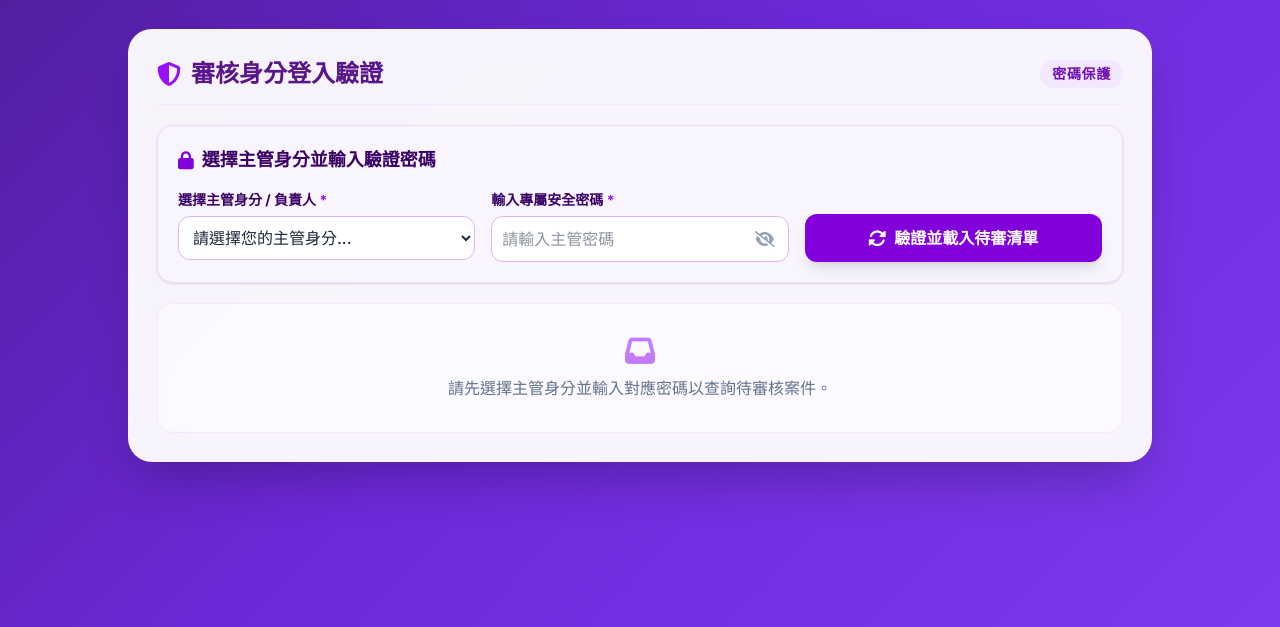
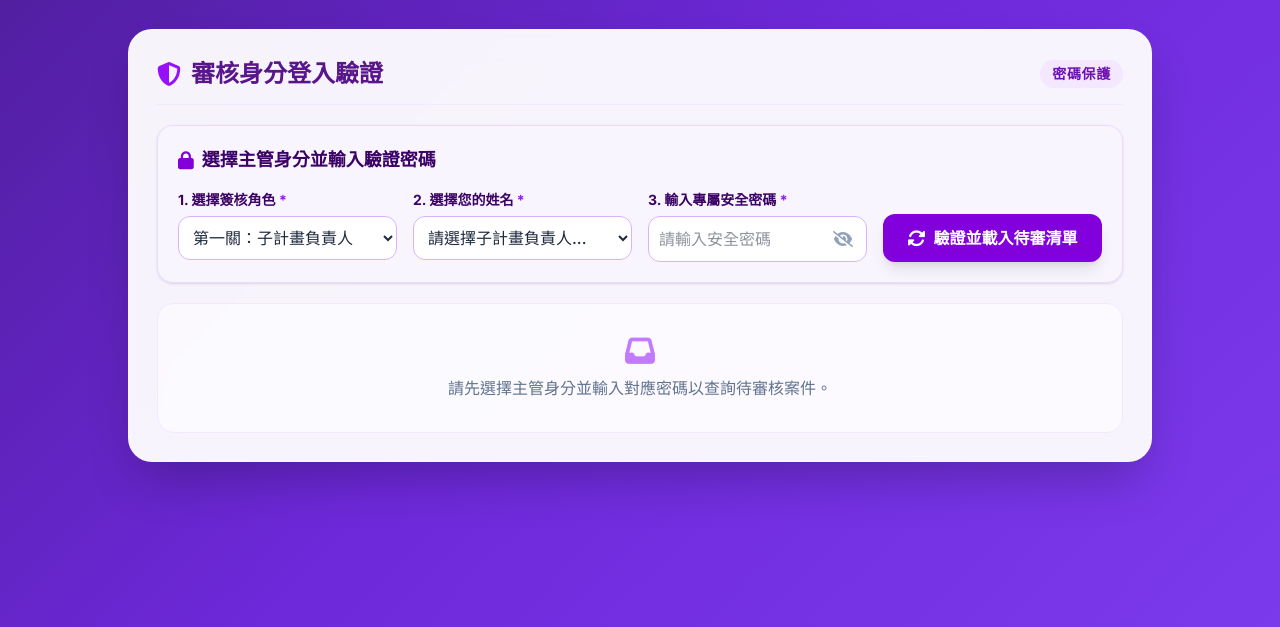
Before and after one commit to sweetcarol12030529-debug/116-118Change, a plain HTML site: page review.html in a window 1280 px wide. Shown: the part 173-800 px from the top of the page. Drawn offline with nearby package versions, Linux system fonts and the light colour scheme; no server answers.

Commit message:
Update review.html

```diff
--- a/review.html
+++ b/review.html
@@ -73,29 +73,24 @@
                                 </button>
                             </div>
                         </div>
-                        <div class="grid grid-cols-1 sm:grid-cols-2 lg:grid-cols-3 gap-4">
+                        <div class="grid grid-cols-1 sm:grid-cols-2 lg:grid-cols-4 gap-4">
                             <div>
-                                <label class="block text-sm font-bold text-purple-950 mb-1.5">選擇主管身分 / 負責人 <span class="text-purple-600">*</span></label>
-                                <select id="reviewSupervisorSelect" class="w-full rounded-xl border border-purple-300 bg-white p-2.5 text-base text-slate-800 focus:ring-2 focus:ring-purple-500 font-medium">
-                                    <option value="">請選擇您的主管身分...</option>
-                                    <optgroup label="範疇一">
-                                        <option value="劉季惠">劉季惠</option><option value="蔡斗元">蔡斗元</option><option value="唐家沛">唐家沛</option><option value="曾志恩">曾志恩</option><option value="林真福">林真福</option><option value="陳可家">陳可家</option><option value="李紀慧">李紀慧</option>
-                                    </optgroup>
-                                    <optgroup label="範疇二">
-                                        <option value="陳弘美">陳弘美</option><option value="李宜恭">李宜恭</option>
-                                    </optgroup>
-                                    <optgroup label="範疇三">
-                                        <option value="黃智瑋">黃智瑋</option><option value="林庭光">林庭光</option>
-                                    </optgroup>
-                                    <optgroup label="範疇四">
-                                        <option value="葉明憲">葉明憲</option><option value="楊佳瑜">楊佳瑜</option><option value="鄭秀晶">鄭秀晶</option><option value="陳佳蓉">陳佳蓉</option><option value="陳敬森">陳敬森</option><option value="顏貴珍">顏貴珍</option><option value="陳志偉">陳志偉</option><option value="劉鎮榮">劉鎮榮</option>
-                                    </optgroup>
+                                <label class="block text-sm font-bold text-purple-950 mb-1.5">1. 選擇簽核角色 <span class="text-purple-600">*</span></label>
+                                <select id="reviewRoleSelect" class="w-full rounded-xl border border-purple-300 bg-white p-2.5 text-base text-slate-800 focus:ring-2 focus:ring-purple-500 font-medium">
+                                    <option value="子計畫負責人">第一關：子計畫負責人</option>
+                                    <option value="各範疇副召集人">第二關：各範疇副召集人</option>
                                 </select>
                             </div>
                             <div>
-                                <label class="block text-sm font-bold text-purple-950 mb-1.5">輸入專屬安全密碼 <span class="text-purple-600">*</span></label>
+                                <label class="block text-sm font-bold text-purple-950 mb-1.5">2. 選擇您的姓名 <span class="text-purple-600">*</span></label>
+                                <select id="reviewSupervisorSelect" class="w-full rounded-xl border border-purple-300 bg-white p-2.5 text-base text-slate-800 focus:ring-2 focus:ring-purple-500 font-medium">
+                                    <option value="">正在載入名單...</option>
+                                </select>
+                            </div>
+                            <div>
+                                <label class="block text-sm font-bold text-purple-950 mb-1.5">3. 輸入專屬安全密碼 <span class="text-purple-600">*</span></label>
                                 <div class="relative">
-                                    <input type="password" id="reviewPinInput" placeholder="請輸入主管密碼" class="w-full rounded-xl border border-purple-300 bg-white p-2.5 pr-11 text-base text-slate-800 focus:ring-2 focus:ring-purple-500 font-medium">
+                                    <input type="password" id="reviewPinInput" placeholder="請輸入安全密碼" class="w-full rounded-xl border border-purple-300 bg-white p-2.5 pr-11 text-base text-slate-800 focus:ring-2 focus:ring-purple-500 font-medium">
                                     <button type="button" id="togglePasswordBtn" class="absolute inset-y-0 right-0 pr-3.5 flex items-center text-slate-400 hover:text-purple-700 cursor-pointer text-base">
                                         <i id="togglePasswordIcon" class="fa-solid fa-eye-slash"></i>
                                     </button>
@@ -174,6 +169,7 @@
         });
 
         const fetchPendingBtn = document.getElementById('fetchPendingBtn');
+        const reviewRoleSelect = document.getElementById('reviewRoleSelect');
         const reviewSupervisorSelect = document.getElementById('reviewSupervisorSelect');
         const pendingCasesContainer = document.getElementById('pendingCasesContainer');
         const reviewModal = document.getElementById('reviewModal');
@@ -188,8 +184,105 @@
 
         let currentActiveRowIndex = null;
 
+        // 預設名單（載入後端設定後會自動同步）
+        let approversListCache = [
+            { scope: "範疇一", roleType: "子計畫負責人", name: "劉季惠" },
+            { scope: "範疇一", roleType: "子計畫負責人", name: "蔡斗元" },
+            { scope: "範疇一", roleType: "子計畫負責人", name: "唐家沛" },
+            { scope: "範疇一", roleType: "子計畫負責人", name: "曾志恩" },
+            { scope: "範疇一", roleType: "子計畫負責人", name: "林真福" },
+            { scope: "範疇一", roleType: "子計畫負責人", name: "陳可家" },
+            { scope: "範疇一", roleType: "子計畫負責人", name: "李紀慧" },
+            { scope: "範疇一", roleType: "各範疇副召集人", name: "範疇一副召集人" },
+            { scope: "範疇二", roleType: "子計畫負責人", name: "陳弘美" },
+            { scope: "範疇二", roleType: "子計畫負責人", name: "李宜恭" },
+            { scope: "範疇二", roleType: "各範疇副召集人", name: "範疇二副召集人" },
+            { scope: "範疇三", roleType: "子計畫負責人", name: "黃智瑋" },
+            { scope: "範疇三", roleType: "子計畫負責人", name: "林庭光" },
+            { scope: "範疇三", roleType: "各範疇副召集人", name: "範疇三副召集人" },
+            { scope: "範疇四", roleType: "子計畫負責人", name: "葉明憲" },
+            { scope: "範疇四", roleType: "子計畫負責人", name: "楊佳瑜" },
+            { scope: "範疇四", roleType: "子計畫負責人", name: "鄭秀晶" },
+            { scope: "範疇四", roleType: "子計畫負責人", name: "陳佳蓉" },
+            { scope: "範疇四", roleType: "子計畫負責人", name: "陳敬森" },
+            { scope: "範疇四", roleType: "子計畫負責人", name: "顏貴珍" },
+            { scope: "範疇四", roleType: "子計畫負責人", name: "陳志偉" },
+            { scope: "範疇四", roleType: "子計畫負責人", name: "劉鎮榮" },
+            { scope: "範疇四", roleType: "各範疇副召集人", name: "範疇四副召集人" }
+        ];
+
+        function renderReviewerOptions() {
+            const selectedRole = String(reviewRoleSelect.value || "").trim();
+            const isViceConvener = (selectedRole === "各範疇副召集人" || selectedRole.indexOf("副召集人") !== -1);
+
+            const filtered = approversListCache.filter(item => {
+                const rType = String(item.roleType || "").trim();
+                if (isViceConvener) {
+                    return rType === "各範疇副召集人" || rType.indexOf("副召集人") !== -1;
+                }
+                return rType === "子計畫負責人" || rType.indexOf("負責人") !== -1;
+            });
+
+            reviewSupervisorSelect.innerHTML = `<option value="">請選擇${selectedRole}...</option>`;
+
+            const scopes = ["範疇一", "範疇二", "範疇三", "範疇四"];
+            const addedKeys = new Set();
+
+            scopes.forEach(sc => {
+                const scItems = filtered.filter(i => String(i.scope || "").trim() === sc);
+                if (scItems.length > 0) {
+                    const grp = document.createElement('optgroup');
+                    grp.label = sc;
+                    scItems.forEach(person => {
+                        const pName = String(person.name || "").trim();
+                        if (!pName) return;
+                        const opt = document.createElement('option');
+                        opt.value = pName;
+                        opt.textContent = `${pName} (${sc})`;
+                        grp.appendChild(opt);
+                        addedKeys.add(`${sc}_${pName}`);
+                    });
+                    reviewSupervisorSelect.appendChild(grp);
+                }
+            });
+
+            const others = filtered.filter(i => !addedKeys.has(`${String(i.scope || "").trim()}_${String(i.name || "").trim()}`));
+            if (others.length > 0) {
+                const otherGrp = document.createElement('optgroup');
+                otherGrp.label = "其他簽核人員";
+                others.forEach(person => {
+                    const pName = String(person.name || "").trim();
+                    if (!pName) return;
+                    const opt = document.createElement('option');
+                    opt.value = pName;
+                    opt.textContent = person.scope ? `${pName} (${person.scope})` : pName;
+                    otherGrp.appendChild(opt);
+                });
+                reviewSupervisorSelect.appendChild(otherGrp);
+            }
+        }
+
+        reviewRoleSelect.addEventListener('change', renderReviewerOptions);
+
+        async function initApproversFromServer() {
+            renderReviewerOptions();
+            try {
+                const res = await fetch(`${SCRIPT_URL}?action=getPublicApprovers&_t=${Date.now()}`);
+                const data = await res.json();
+                if (data.status === "success" && Array.isArray(data.approvers)) {
+                    approversListCache = data.approvers;
+                    renderReviewerOptions();
+                }
+            } catch (e) {
+                console.warn("載入簽核名單失敗，使用預設名單", e);
+            }
+        }
+
+        initApproversFromServer();
+
         // 主管登出操作
         supervisorLogoutBtn.addEventListener('click', () => {
+            reviewRoleSelect.disabled = false;
             reviewSupervisorSelect.value = "";
             reviewPinInput.value = "";
             reviewSupervisorSelect.disabled = false;
@@ -201,7 +294,7 @@
             pendingCasesContainer.innerHTML = `
                 <div class="text-center py-8 text-slate-500 bg-white/60 rounded-2xl border border-purple-100">
                     <i class="fa-solid fa-inbox text-3xl mb-2.5 text-purple-400"></i>
-                    <p class="text-base font-medium">已登出。請重新選擇主管身分並輸入對應密碼以查詢待審核案件。</p>
+                    <p class="text-base font-medium">已登出。請重新選擇簽核身分並輸入對應密碼以查詢待審核案件。</p>
                 </div>
             `;
             showCustomMessage("您已成功登出主管審核系統。", "已登出");
@@ -212,11 +305,12 @@
         }
 
         fetchPendingBtn.addEventListener('click', async function() {
+            const roleType = reviewRoleSelect.value;
             const supervisor = reviewSupervisorSelect.value;
             const pin = reviewPinInput.value.trim();
 
             if (!supervisor) {
-                showCustomMessage("請先選擇您的主管身分！", "警告");
+                showCustomMessage("請先選擇您的簽核姓名！", "警告");
                 return;
             }
             if (!pin) {
@@ -227,13 +321,14 @@
             pendingCasesContainer.innerHTML = `<div class="text-center py-8 text-purple-700 bg-white/60 rounded-2xl border border-purple-100 font-bold"><i class="fa-solid fa-spinner fa-spin text-3xl mb-2.5"></i><p class="text-base">正在驗證密碼並載入待審清單...</p></div>`;
 
             try {
-                const res = await fetch(`${SCRIPT_URL}?action=getPending&supervisor=${encodeURIComponent(supervisor)}&pin=${encodeURIComponent(pin)}`);
+                const res = await fetch(`${SCRIPT_URL}?action=getPending&roleType=${encodeURIComponent(roleType)}&supervisor=${encodeURIComponent(supervisor)}&pin=${encodeURIComponent(pin)}`);
                 const data = await res.json();
 
                 if (data.status === "success") {
-                    // 驗證成功，顯示主管登入狀態與登出按鈕，並鎖定身分切換避免誤操作
-                    currentSupervisorName.textContent = supervisor;
+                    // 驗證成功，顯示登入狀態與登出按鈕，並鎖定身分切換避免誤操作
+                    currentSupervisorName.textContent = `${supervisor} (${roleType})`;
                     supervisorLoggedInBar.classList.remove('hidden');
+                    reviewRoleSelect.disabled = true;
                     reviewSupervisorSelect.disabled = true;
                     reviewPinInput.disabled = true;
 
@@ -242,13 +337,13 @@
                         pendingCasesContainer.innerHTML = `
                             <div class="text-center py-8 text-slate-600 bg-white/70 rounded-2xl border border-purple-100 p-5">
                                 <i class="fa-solid fa-circle-check text-3xl mb-2.5 text-emerald-500"></i>
-                                <p class="text-base font-bold text-slate-800">密碼驗證成功！目前沒有屬於「${supervisor}」主管的待審核案件。</p>
+                                <p class="text-base font-bold text-slate-800">密碼驗證成功！目前沒有屬於「${supervisor} (${roleType})」的待審核案件。</p>
                             </div>
                         `;
                         return;
                     }
 
-                    let html = `<div class="p-3.5 bg-emerald-50 text-emerald-900 text-base font-bold rounded-2xl border border-emerald-300 mb-3 flex items-center gap-2"><i class="fa-solid fa-shield-check text-emerald-600 text-lg"></i> 密碼驗證成功！目前顯示屬於「${supervisor}」的待審核案件：</div>`;
+                    let html = `<div class="p-3.5 bg-emerald-50 text-emerald-900 text-base font-bold rounded-2xl border border-emerald-300 mb-3 flex items-center gap-2"><i class="fa-solid fa-shield-check text-emerald-600 text-lg"></i> 密碼驗證成功！目前顯示屬於「${supervisor} (${roleType})」的待審核案件：</div>`;
                     cases.forEach(item => {
                         html += `
                             <div class="bg-white p-5 rounded-3xl border border-purple-200 shadow-md flex flex-col justify-between items-start gap-4">
@@ -259,6 +354,8 @@
                                         <span class="px-2.5 py-0.5 bg-amber-100 text-amber-900 text-sm font-bold rounded-lg">${item.status}</span>
                                         <span class="text-sm font-bold text-indigo-800 bg-indigo-50 px-2.5 py-0.5 rounded-lg border border-indigo-100">申請人：${item.applicantName}</span>
                                     </div>
+                                    ${item.workflowStr ? `<div class="text-xs sm:text-sm font-bold text-indigo-900 bg-indigo-50/70 px-3 py-1.5 rounded-xl border border-indigo-200"><i class="fa-solid fa-route mr-1.5 text-indigo-600"></i>簽核流程：${item.workflowStr}</div>` : ''}
+                                    ${item.previousComment ? `<div class="text-xs sm:text-sm font-bold text-emerald-900 bg-emerald-50 px-3 py-1.5 rounded-xl border border-emerald-200"><i class="fa-solid fa-comment-dots mr-1.5 text-emerald-600"></i>前關審核紀錄：${item.previousComment}</div>` : ''}
 
                                     <div class="grid grid-cols-1 md:grid-cols-2 gap-3.5 bg-purple-50/70 p-4 rounded-2xl border border-purple-200 text-sm sm:text-base">
                                         <div class="space-y-1.5">
@@ -335,6 +432,7 @@
             if (!currentActiveRowIndex) return;
             const comment = supervisorComment.value;
             const supervisor = reviewSupervisorSelect.value;
+            const roleType = reviewRoleSelect.value;
 
             approveActionBtn.disabled = true;
             rejectActionBtn.disabled = true;
@@ -344,6 +442,7 @@
                 rowIndex: currentActiveRowIndex,
                 decision: decision,
                 supervisorName: supervisor,
+                reviewerRole: roleType,
                 comment: comment
             };
 
```
